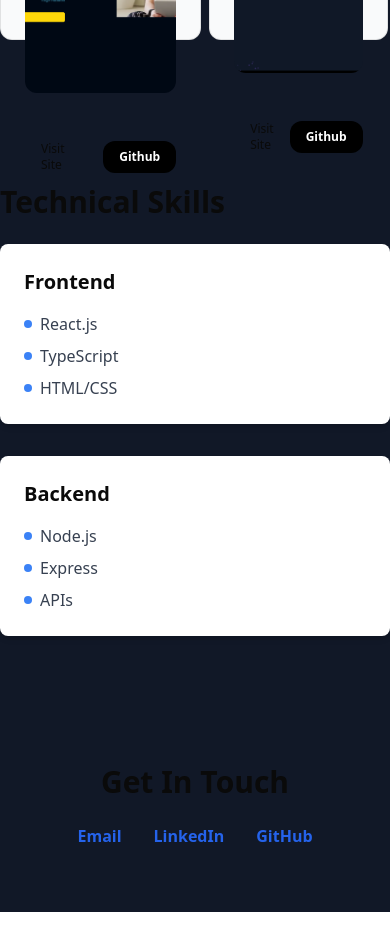
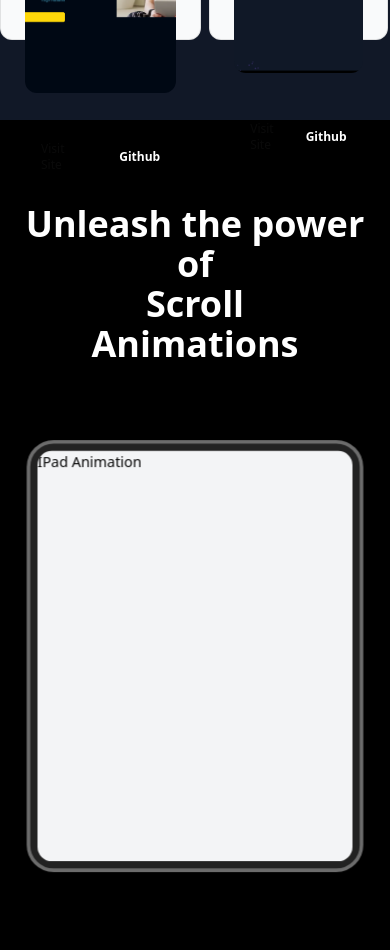
Before and after one commit to TheRitikDubey/PortfolioDev, a React (Vite) app: page / in a window 390 px wide. Shown: the part 5760-6710 px from the top of the page. Before the commit the page ends 6672 px from the top, so only its background shows below. Built offline with nearby package versions, Linux system fonts and the light colour scheme.

Commit message:
feat: Added project section

```diff
--- a/package.json
+++ b/package.json
@@ -13,7 +13,7 @@
     "@tabler/icons-react": "^3.26.0",
     "class-variance-authority": "^0.7.1",
     "clsx": "^2.1.1",
-    "framer-motion": "^11.15.0",
+    "framer-motion": "^11.16.0",
     "lucide-react": "^0.469.0",
     "react": "^18.3.1",
     "react-dom": "^18.3.1",
--- a/src/App.tsx
+++ b/src/App.tsx
@@ -2,6 +2,7 @@ import Navbar from './components/Navbar'
 import HeroSection from './components/HeroSection'
 import ExperienceSection from './components/ExperienceSection'
 import ProjectsSection from './components/ProjectsSection'
+import { ContainerScroll } from './components/ui/container-scroll-animation'
 function App() {
   return (
     <div className="w-full bg-gray-900">
@@ -20,64 +21,20 @@ function App() {
         <ProjectsSection />
       </section>
 
-      {/* Skills Section */}
-      <section className="py-16">
-        <h2 className="text-3xl font-bold mb-6">Technical Skills</h2>
-        <div className="grid md:grid-cols-2 gap-8">
-          <div className="bg-white rounded-lg shadow-md p-6">
-            <h3 className="text-xl font-semibold mb-4">Frontend</h3>
-            <ul className="space-y-2 text-gray-700">
-              <li className="flex items-center">
-                <span className="w-2 h-2 bg-blue-500 rounded-full mr-2"></span>
-                React.js
-              </li>
-              <li className="flex items-center">
-                <span className="w-2 h-2 bg-blue-500 rounded-full mr-2"></span>
-                TypeScript
-              </li>
-              <li className="flex items-center">
-                <span className="w-2 h-2 bg-blue-500 rounded-full mr-2"></span>
-                HTML/CSS
-              </li>
-            </ul>
-          </div>
-          <div className="bg-white rounded-lg shadow-md p-6">
-            <h3 className="text-xl font-semibold mb-4">Backend</h3>
-            <ul className="space-y-2 text-gray-700">
-              <li className="flex items-center">
-                <span className="w-2 h-2 bg-blue-500 rounded-full mr-2"></span>
-                Node.js
-              </li>
-              <li className="flex items-center">
-                <span className="w-2 h-2 bg-blue-500 rounded-full mr-2"></span>
-                Express
-              </li>
-              <li className="flex items-center">
-                <span className="w-2 h-2 bg-blue-500 rounded-full mr-2"></span>
-                APIs
-              </li>
-            </ul>
-          </div>
-        </div>
-      </section>
-
       {/* Contact Section */}
-      <section className="py-16">
-        <h2 className="text-3xl font-bold mb-6 text-center">Get In Touch</h2>
-        <div className="flex justify-center space-x-8">
-          <a href="mailto:your.email@example.com"
-             className="text-blue-600 hover:text-blue-800 font-semibold">
-            Email
-          </a>
-          <a href="https://linkedin.com/in/your-profile"
-             className="text-blue-600 hover:text-blue-800 font-semibold">
-            LinkedIn
-          </a>
-          <a href="https://github.com/your-username"
-             className="text-blue-600 hover:text-blue-800 font-semibold">
-            GitHub
-          </a>
-        </div>
+      <section className="py-0 bg-black">
+        <ContainerScroll titleComponent={
+          <>
+            <h1 className="text-4xl font-semibold text-white dark:text-white">
+              Unleash the power of <br />
+              <span className="text-4xl md:text-[6rem] font-bold mt-1 leading-none">
+                Scroll <br /> Animations
+              </span>
+            </h1>
+          </>
+        } >
+          <div>IPad Animation</div>
+        </ContainerScroll>
       </section>
     </div>
   )
--- a/src/components/ProjectsSection.tsx
+++ b/src/components/ProjectsSection.tsx
@@ -18,7 +18,7 @@ const ProjectsSection = () => {
       description:
         "Built a responsive frontend project using TypeScript, Tailwind CSS, and AcernityUI, with backend integration via Express.js for seamless API communication.",
       image: PortfolioImg,
-      link: "https://twitter.com/mannupaaji",
+      link: "",
       github: "https://github.com/TheRitikDubey/PortfolioDev",
     },
     {
@@ -26,7 +26,7 @@ const ProjectsSection = () => {
       description:
         "Developed a full-stack web app with authentication (JWT and Google Sign-In via Firebase) and authorization, featuring end-to-end encryption. Built a responsive frontend with React.js and Tailwind CSS, and a backend with Node.js, Express, and MongoDB.",
       image: EcomImg,
-      link: "https://twitter.com/mannupaaji",
+      link: "",
       github: "",
     },
   ];
--- a/src/components/ui/ThreeDCardDemo.tsx
+++ b/src/components/ui/ThreeDCardDemo.tsx
@@ -39,8 +39,8 @@ export function ThreeDCardDemo(props:IProps) {
             // as={Link}
             href="https://twitter.com/mannupaaji"
             target="__blank"
-            className="px-4 py-2 hover:cursor-pointer rounded-xl text-xs font-normal dark:text-white"
-            onClick={() => window.open(props.link, "_blank")}
+            className={`px-4 py-2 ${props.link === ""?'hover:cursor-not-allowed':'hover:cursor-pointer'} rounded-xl text-xs font-normal dark:text-white`}
+            onClick={() => props.link!=="" &&  window.open(props.link, "_blank")}
           >
             Visit Site
           </CardItem>
@@ -48,7 +48,7 @@ export function ThreeDCardDemo(props:IProps) {
             translateZ={20}
             as="button"
             className="px-4 py-2 rounded-xl bg-black dark:bg-white dark:text-black text-white text-xs font-bold"
-            onClick={() => window.open(props.github, "_blank")}
+            onClick={() => props.link!== "" && window.open(props.github, "_blank")}
           >
             Github
           </CardItem>
--- /dev/null
+++ b/src/components/ui/container-scroll-animation.tsx
@@ -0,0 +1,95 @@
+"use client";
+import React, { useRef } from "react";
+import { useScroll, useTransform, motion, MotionValue } from "framer-motion";
+
+export const ContainerScroll = ({
+  titleComponent,
+  children,
+}: {
+  titleComponent: string | React.ReactNode;
+  children: React.ReactNode;
+}) => {
+  const containerRef = useRef<HTMLDivElement>(null);
+  const { scrollYProgress } = useScroll({
+    target: containerRef,
+  });
+  const [isMobile, setIsMobile] = React.useState(false);
+
+  React.useEffect(() => {
+    const checkMobile = () => {
+      setIsMobile(window.innerWidth <= 768);
+    };
+    checkMobile();
+    window.addEventListener("resize", checkMobile);
+    return () => {
+      window.removeEventListener("resize", checkMobile);
+    };
+  }, []);
+
+  const scaleDimensions = () => {
+    return isMobile ? [0.7, 0.9] : [1.05, 1];
+  };
+
+  const rotate = useTransform(scrollYProgress, [0, 1], [20, 0]);
+  const scale = useTransform(scrollYProgress, [0, 1], scaleDimensions());
+  const translate = useTransform(scrollYProgress, [0, 1], [0, -100]);
+
+  return (
+    <div
+      className="h-[60rem] md:h-[80rem] flex items-center justify-center relative p-2 md:p-20"
+      ref={containerRef}
+    >
+      <div
+        className="py-10 md:py-40 w-full relative"
+        style={{
+          perspective: "1000px",
+        }}
+      >
+        <Header translate={translate} titleComponent={titleComponent} />
+        <Card rotate={rotate} translate={translate} scale={scale}>
+          {children}
+        </Card>
+      </div>
+    </div>
+  );
+};
+
+export const Header = ({ translate, titleComponent }: any) => {
+  return (
+    <motion.div
+      style={{
+        translateY: translate,
+      }}
+      className="div max-w-5xl mx-auto text-center"
+    >
+      {titleComponent}
+    </motion.div>
+  );
+};
+
+export const Card = ({
+  rotate,
+  scale,
+  children,
+}: {
+  rotate: MotionValue<number>;
+  scale: MotionValue<number>;
+  translate: MotionValue<number>;
+  children: React.ReactNode;
+}) => {
+  return (
+    <motion.div
+      style={{
+        rotateX: rotate,
+        scale,
+        boxShadow:
+          "0 0 #0000004d, 0 9px 20px #0000004a, 0 37px 37px #00000042, 0 84px 50px #00000026, 0 149px 60px #0000000a, 0 233px 65px #00000003",
+      }}
+      className="max-w-5xl -mt-12 mx-auto h-[30rem] md:h-[40rem] w-full border-4 border-[#6C6C6C] p-2 md:p-6 bg-[#222222] rounded-[30px] shadow-2xl"
+    >
+      <div className=" h-full w-full  overflow-hidden rounded-2xl bg-gray-100 dark:bg-zinc-900 md:rounded-2xl md:p-4 ">
+        {children}
+      </div>
+    </motion.div>
+  );
+};
```
Also changed, not shown: 1 other file (tests, documents, lock files or other folders).
